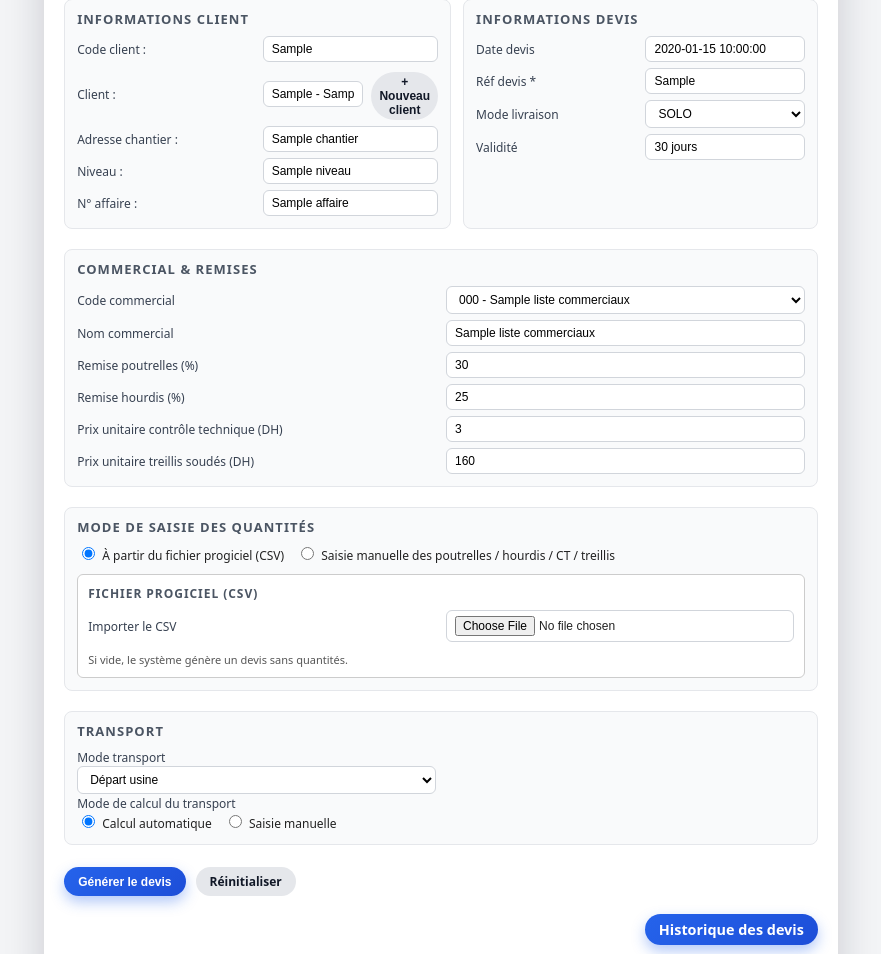
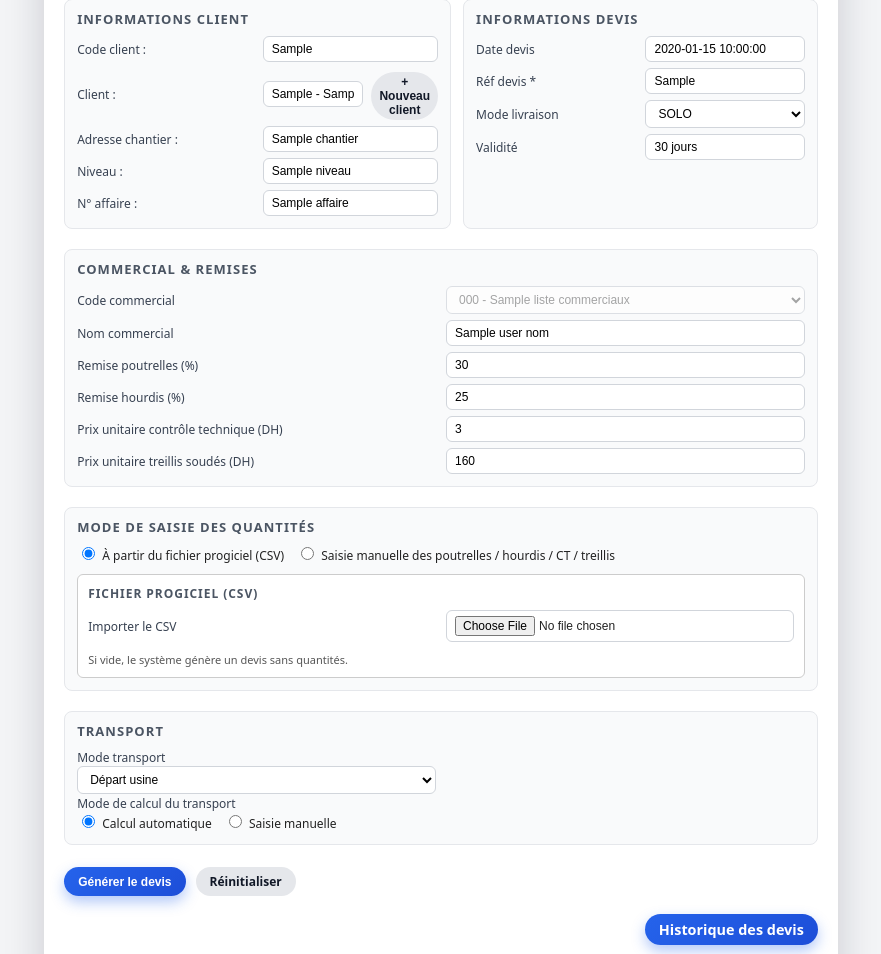
Before and after one commit to SoufianeFadli/devis_app, a FastAPI app: template templates/devis_form.html in a window 1280 px wide. Shown: the part 170-1124 px from the top of the page, without its empty margins (199-1080 px from the left). Run offline with FastAPI, Linux system fonts and the light colour scheme; the template is opened without the code that fills it: most values are stand-ins (such as "Sample title", 1, 10 or a date in 2020).

Commit message:
Ajout login + verrouillage commercial

```diff
--- a/app/main.py
+++ b/app/main.py
@@ -1,5 +1,6 @@
 from __future__ import annotations
 from pathlib import Path
+import hashlib
 import sqlite3
 from datetime import date
 from io import BytesIO
@@ -8,7 +9,7 @@ import tempfile
 import base64
 from typing import Any, Dict, List, Optional
 
-from fastapi import Body, FastAPI, Request, UploadFile, File, Form, HTTPException,Query
+from fastapi import Body, FastAPI, Request, UploadFile, File, Form, HTTPException,Query, status
 from fastapi.responses import HTMLResponse, StreamingResponse, JSONResponse, FileResponse, RedirectResponse
 from fastapi.staticfiles import StaticFiles
 from fastapi.templating import Jinja2Templates
@@ -31,6 +32,58 @@ templates = Environment(
     loader=FileSystemLoader(str(TEMPLATES_DIR)),
     autoescape=select_autoescape(["html", "xml"])
 )
+SECRET_KEY = "change-moi-en-une-chaine-un-peu-longue"
+
+def hash_password(pwd: str) -> str:
+    """Retourne le hash SHA256 d'un mot de passe en texte clair."""
+    return hashlib.sha256(pwd.encode("utf-8")).hexdigest()
+
+
+def authenticate_user(username: str, password: str):
+    """Vérifie username / password, retourne le row user ou None."""
+    conn = sqlite3.connect(DB_PATH)
+    conn.row_factory = sqlite3.Row
+    cur = conn.cursor()
+    cur.execute("SELECT * FROM users WHERE username = ?", (username,))
+    row = cur.fetchone()
+    conn.close()
+
+    if not row:
+        return None
+
+    if row["password_hash"] != hash_password(password):
+        return None
+
+    return row
+
+
+def get_current_user(request: Request):
+    """Récupère l'utilisateur courant à partir du cookie session_username."""
+    username = request.cookies.get("session_username")
+    if not username:
+        return None
+
+    conn = sqlite3.connect(DB_PATH)
+    conn.row_factory = sqlite3.Row
+    cur = conn.cursor()
+    cur.execute(
+        "SELECT id, username, code_commercial, nom FROM users WHERE username = ?",
+        (username,),
+    )
+    row = cur.fetchone()
+    conn.close()
+
+    if not row:
+        return None
+
+    return {
+        "id": row["id"],
+        "username": row["username"],
+        "code_commercial": row["code_commercial"],
+        "nom": row["nom"],
+    }
+
+
 # --- Initialisation table clients + import CSV si nécessaire ---
 def ensure_clients_imported():
     try:
@@ -315,6 +368,78 @@ app = FastAPI()
 
 templates = Jinja2Templates(directory=str(BASE_DIR / "templates"))
 app.mount("/static", StaticFiles(directory=str(STATIC_DIR)), name="static")
+
+@app.get("/login", response_class=HTMLResponse)
+def login_form(request: Request):
+    return templates.TemplateResponse(
+        "login.html",
+        {
+            "request": request,
+            "error": "",
+        },
+    )
+
+# Traitement login (POST)
+@app.post("/login", response_class=HTMLResponse)
+def login_submit(
+    request: Request,
+    username: str = Form(...),
+    password: str = Form(...),
+):
+    """
+    Authentification SIMPLE :
+    - on compare username ET password_hash exactement comme en base.
+    """
+
+    username_input = (username or "").strip()
+    password_input = (password or "").strip()
+
+    # Petit log dans le terminal pour debug
+    print("Tentative login →", repr(username_input), repr(password_input))
+
+    conn = sqlite3.connect(DB_PATH)
+    conn.row_factory = sqlite3.Row
+    cur = conn.cursor()
+
+    # 🔹 Requête ultra simple : username + password_hash
+    cur.execute(
+        """
+        SELECT id, username, password_hash, code_commercial, nom
+        FROM users
+        WHERE username = ? AND password_hash = ?
+        """,
+        (username_input, password_input),
+    )
+    row = cur.fetchone()
+    conn.close()
+
+    if not row:
+        print("⚠️ Login échoué")
+        return templates.TemplateResponse(
+            "login.html",
+            {
+                "request": request,
+                "error": "Identifiant ou mot de passe incorrect.",
+            },
+            status_code=401,
+        )
+
+    print("✅ Login OK pour", row["username"], "code_commercial:", row["code_commercial"])
+
+    # 🔹 Redirection vers le formulaire AVEC cookies
+    resp = RedirectResponse(url="/devis/form", status_code=status.HTTP_303_SEE_OTHER)
+    resp.set_cookie("user_code_commercial", row["code_commercial"], httponly=True)
+    resp.set_cookie("user_nom", row["nom"], httponly=False)
+    resp.set_cookie("user_username", row["username"], httponly=False)
+    return resp
+
+
+@app.get("/logout")
+def logout():
+    resp = RedirectResponse(url="/login", status_code=303)
+    resp.delete_cookie("session_username")
+    return resp
+
 @app.post("/clients/new")
 async def create_client(
     code_client: str = Form(...),
@@ -374,20 +499,28 @@ LAST_SURFACE_TS: float = 0.0
 
 @app.get("/", response_class=HTMLResponse)
 def home(request: Request):
-    return templates.TemplateResponse(
-        "home.html",
-        {"request": request},
-    )
+    user = get_current_user(request)
+    if not user:
+        return RedirectResponse(url="/login", status_code=303)
+    # connecté → on envoie vers le formulaire
+    return RedirectResponse(url="/devis/form", status_code=303)
 
 @app.get("/devis/form", response_class=HTMLResponse)
 def devis_form(request: Request):
     """Affiche le formulaire de saisie."""
+
     today_str = date.today().strftime("%d/%m/%Y")
+
     try:
         next_ref = get_next_ref_devis()
     except Exception as e:
         print("⚠️ Erreur get_next_ref_devis:", e)
         next_ref = ""
+
+    # 🔹 Infos de l’utilisateur connecté (cookies mis au login)
+    user_code_commercial = request.cookies.get("user_code_commercial", "")
+    user_nom = request.cookies.get("user_nom", "")
+    user_username = request.cookies.get("user_username", "")
 
     return templates.TemplateResponse(
         "devis_form.html",
@@ -396,7 +529,9 @@ def devis_form(request: Request):
             "today": today_str,
             "liste_commerciaux": COMMERCIAUX,
             "next_ref_devis": next_ref,
-            "logo_data_uri": LOGO_DATA_URI,
+            "user_code_commercial": user_code_commercial,
+            "user_nom": user_nom,
+            "user_username": user_username,
         },
     )
 
@@ -439,6 +574,13 @@ async def generate_devis(
     # Fichier progiciel
     fichier_progiciel: UploadFile | None = File(None),
 ):
+    user = get_current_user(request)
+    if not user:
+        return RedirectResponse(url="/login", status_code=303)
+
+    # On force le code commercial d’après l’utilisateur connecté
+    code_commercial = user["code_commercial"]
+
     """
     Récupère le formulaire + (optionnellement) le CSV progiciel ou la saisie manuelle,
     calcule le devis puis renvoie un PDF (si WeasyPrint OK) ou l’HTML sinon.
--- a/templates/devis_form.html
+++ b/templates/devis_form.html
@@ -233,16 +233,32 @@
       <div class="card" style="margin-top:12px;">
         <div class="card-title">COMMERCIAL & REMISES</div>
         <div class="grid2">
+
           <label class="lbl">Code commercial</label>
-          <select class="inp" name="code_commercial" id="code_commercial">
-            {% for code, nom in liste_commerciaux.items() %}
-            <option value="{{ code }}">{{ code }} - {{ nom }}</option>
-            {% endfor %}
-          </select>
+          <div>
+            <select class="inp"
+                    name="code_commercial_visible"
+                    id="code_commercial"
+                    {% if user_code_commercial %}disabled{% endif %}>
+              {% for code, nom in liste_commerciaux.items() %}
+              <option value="{{ code }}"
+                {% if user_code_commercial and code == user_code_commercial %}selected{% endif %}>
+                {{ code }} - {{ nom }}
+              </option>
+              {% endfor %}
+            </select>
+            <!-- Champ caché réellement envoyé au backend -->
+            <input type="hidden"
+                   name="code_commercial"
+                   value="{{ user_code_commercial or '' }}">
+          </div>
 
           <label class="lbl">Nom commercial</label>
-          <input class="inp" id="nom_commercial" name="nom_commercial" readonly />
-
+          <input class="inp"
+                 id="nom_commercial"
+                 name="nom_commercial"
+                 value="{{ user_nom or '' }}"
+                 readonly />
           <label class="lbl">Remise poutrelles (%)</label>
           <input class="inp" type="number" step="0.01" name="remise_poutrelle" value="30" />
 
@@ -253,7 +269,7 @@
           <input class="inp" type="number" step="0.01" name="prix_ct" value="3" />
 
           <label class="lbl">Prix unitaire treillis soudés (DH)</label>
-          <input class="inp" type="number" step="0.01" name="prix_treillis" value="160" />
+          <input class="inp" type="number" step="1" name="prix_treillis" value="160" />
         </div>
       </div>
 
@@ -457,8 +473,12 @@
         inputNom.value = mappingCommerciaux[code] || "";
       }
 
+    // 🔹 Si le commercial n'est PAS figé par le login,
+    // alors on laisse le user choisir et on met le nom à jour.
+    if (!selectCode.disabled) {
       selectCode.addEventListener("change", updateNomCommercial);
       updateNomCommercial();
+    }
     })();
 
     // --- Gestion mode de saisie progiciel / manuel ---
```
